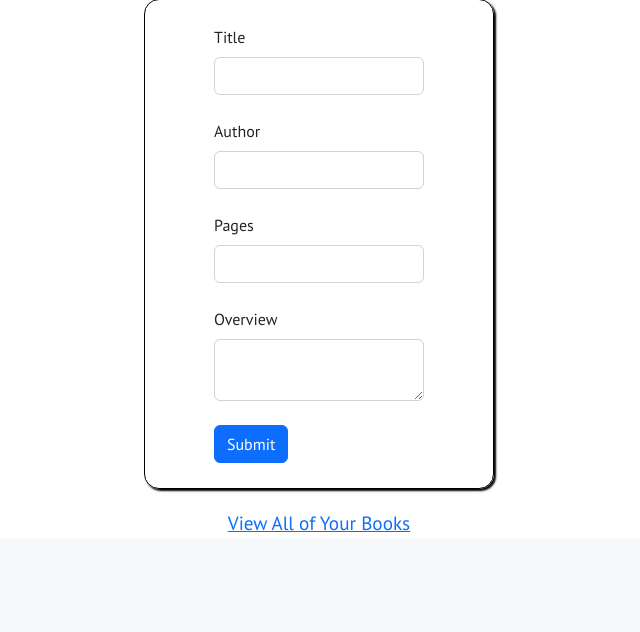
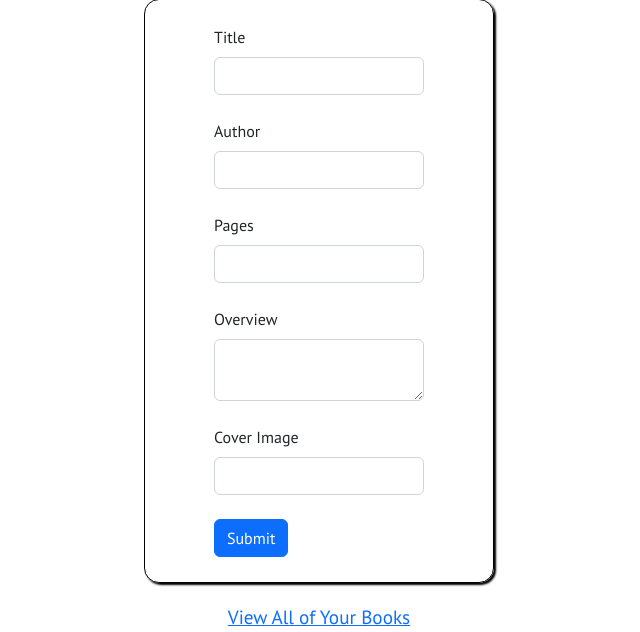
Before and after one commit to austinholmes33/f30-capstone-project, a Flask app: page / in a window 1280 px wide. Shown: the part 418-1050 px from the top of the page, without its empty margins (321-961 px from the left). Before the commit the page ends 950 px from the top, so only its background shows below. Run offline with Flask 2, Linux system fonts and the light colour scheme; the visitor is signed in with stand-in values (Sample User, id 1).

Commit message:
add book form functioning

```diff
--- a/forms.py
+++ b/forms.py
@@ -20,6 +20,7 @@ class AddBookForm(FlaskForm):
     author = StringField("Author", validators=[DataRequired(), Length(min=6, max=255)])
     pages = IntegerField("Pages", validators=[DataRequired(), Length(max=255)])
     overview = TextAreaField("Overview", validators=[Length(max=255)])
+    cover_img = StringField("Cover Image", validators=[DataRequired()])
     submit = SubmitField()
 
 # form on books page that allows user to update all book info
--- a/model.py
+++ b/model.py
@@ -63,7 +63,7 @@ class Users_book(db.Model):
     user = db.relationship("User", backref="users_books", lazy=True)
 
 
-    def __init__(self, users_id, books_id, pages_read, currently_reading):
+    def __init__(self, users_id, books_id, pages_read=0, currently_reading=False):
         self.users_id = users_id
         self.books_id = books_id
         self.pages_read = pages_read
--- a/server.py
+++ b/server.py
@@ -35,14 +35,27 @@ def add_book():
     author = form.author.data
     pages = form.pages.data
     overview = form.overview.data
+    cover_img = form.cover_img.data
 
-    new_book = Book(current_user.id, title, author, pages, overview)
+    # def __init__(title, author, pages, overview, cover_img):
+
     try:
-        db.session.add(new_book)
+        new_book = Book(title, author, pages, overview, cover_img)
+        """
+        new_book = Book(
+            title="The Road",
+            author="Cormac McCarthy",
+            ...
+        )
+        """
+        db.session.add(new_book) # where the primary key gets set for the book
+        new_users_book = Users_book(current_user.id, new_book.id)
+        db.session.add(new_users_book)
         db.session.commit()
         flash('Book Successfully Added')
-        return redirect(url_for("home"))
-    except:
+        return redirect(url_for("all_books"))
+    except Exception as e: # e is a variable holding the exception info
+        print(e)
         print("Something went wrong")
 
 @app.route("/update_book/<book_id>", methods=["GET", "POST"])
--- a/templates/home.html
+++ b/templates/home.html
@@ -16,6 +16,8 @@
         <br>
         {{ form.overview.label(class="form-label") }} {{ form.overview(class="form-control") }}
         <br>
+        {{ form.cover_img.label(class="form-label") }} {{ form.cover_img(class="form-control") }}
+        <br>
         {{ form.submit(class="btn btn-primary") }}
     </form>
     </div>
```
